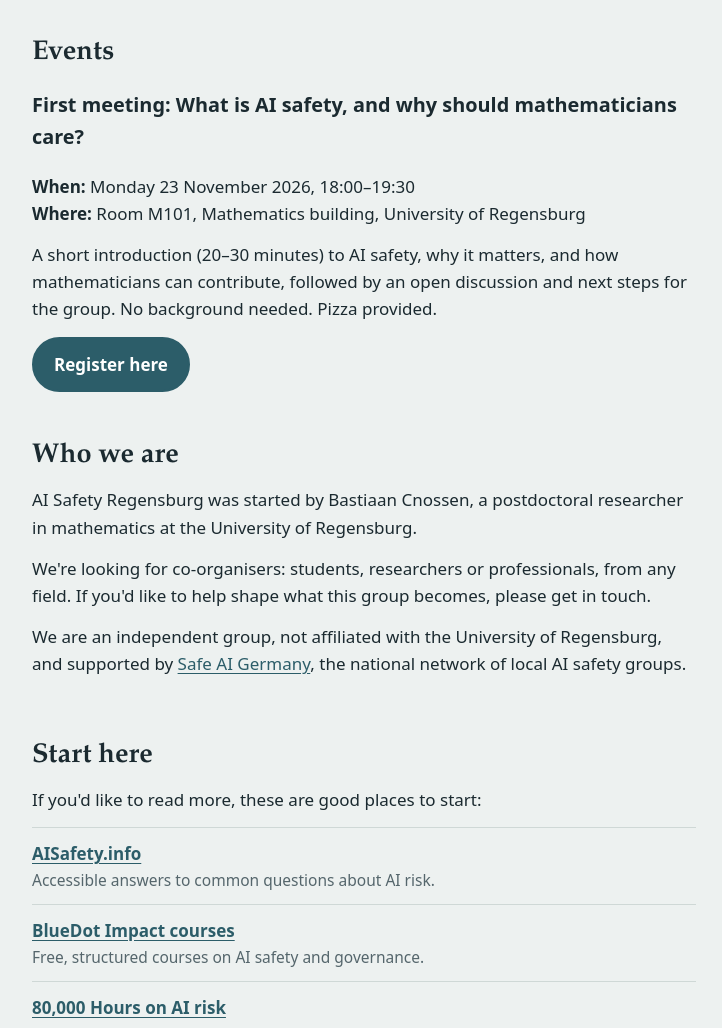
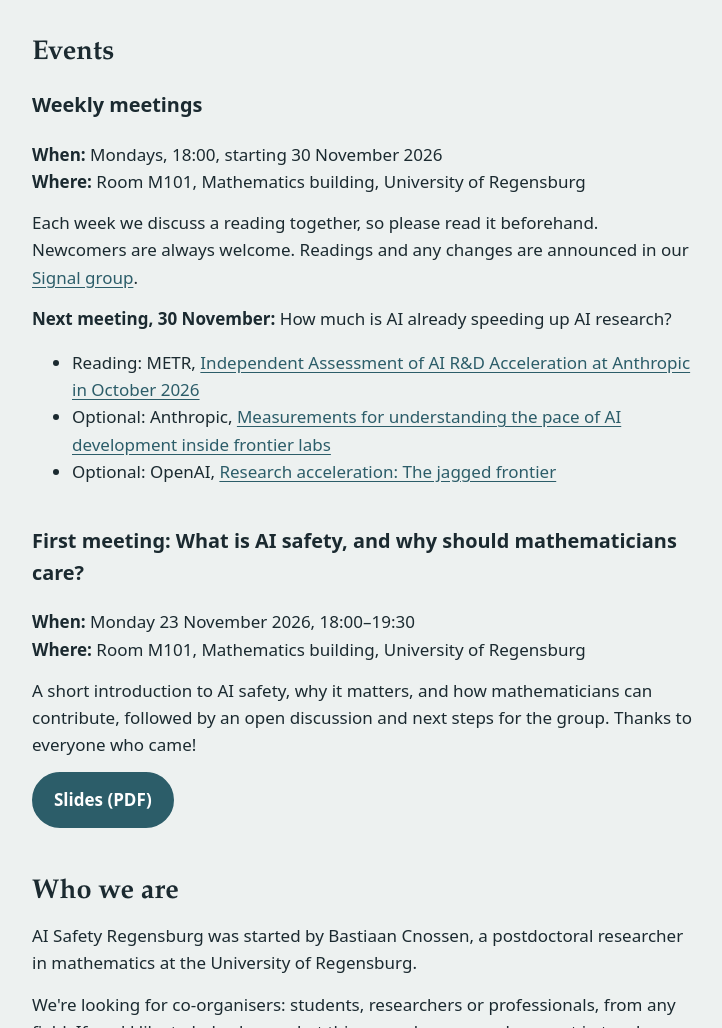
Before and after one commit to AI-Safety-Regensburg/website, a plain HTML site: page index.html in a window 1280 px wide. Shown: the part 1512-2540 px from the top of the page, without its empty margins (276-998 px from the left). Drawn offline with Linux system fonts and the light colour scheme.

Commit message:
Announce weekly meetings and add kick-off slides

```diff
--- a/index.html
+++ b/index.html
@@ -68,12 +68,24 @@
 
       <section id="events" aria-labelledby="events-h">
         <h2 id="events-h">Events</h2>
+        <article aria-labelledby="weekly-h">
+          <h3 id="weekly-h">Weekly meetings</h3>
+          <p><strong>When:</strong> Mondays, 18:00, starting 30 November 2026<br>
+            <strong>Where:</strong> Room M101, Mathematics building, University of Regensburg</p>
+          <p>Each week we discuss a reading together, so please read it beforehand. Newcomers are always welcome. Readings and any changes are announced in our <a href="https://signal.group/#CjQKINCYFZkQO6L7KZm4gUNabsswxDF5h29oFeSbnHQx3vUCEhA6H4zWNUIIfDEgVIanWDF0">Signal group</a>.</p>
+          <p><strong>Next meeting, 30 November:</strong> How much is AI already speeding up AI research?</p>
+          <ul>
+            <li>Reading: METR, <a href="https://metr.org/blog/2026-11-05-anthropic-ai-rd-acceleration-assessment/">Independent Assessment of AI R&amp;D Acceleration at Anthropic in October 2026</a></li>
+            <li>Optional: Anthropic, <a href="https://www.anthropic.com/institute/measuring-pace-of-ai-development">Measurements for understanding the pace of AI development inside frontier labs</a></li>
+            <li>Optional: OpenAI, <a href="https://openai.com/index/research-acceleration-jagged-frontier/">Research acceleration: The jagged frontier</a></li>
+          </ul>
+        </article>
         <article aria-labelledby="first-meeting-h">
           <h3 id="first-meeting-h">First meeting: What is AI safety, and why should mathematicians care?</h3>
           <p><strong>When:</strong> Monday 23 November 2026, 18:00–19:30<br>
             <strong>Where:</strong> Room M101, Mathematics building, University of Regensburg</p>
-          <p>A short introduction (20–30 minutes) to AI safety, why it matters, and how mathematicians can contribute, followed by an open discussion and next steps for the group. No background needed. Pizza provided.</p>
-          <a class="button primary" href="https://forms.gle/7QZSwYqzEqnZa37R9">Register here</a>
+          <p>A short introduction to AI safety, why it matters, and how mathematicians can contribute, followed by an open discussion and next steps for the group. Thanks to everyone who came!</p>
+          <a class="button primary" href="slides/2026-11-23-kick-off.pdf">Slides (PDF)</a>
         </article>
       </section>
 
--- a/style.css
+++ b/style.css
@@ -157,3 +157,5 @@ main p { margin: 0 0 14px; }
   .bridge { overflow: hidden; padding: 0; }
   .bridge svg { width: 200%; max-width: none; margin-left: -50%; }
 }
+
+#events article + article { margin-top: 2.5rem; }
```
Also changed, not shown: 1 other file.
